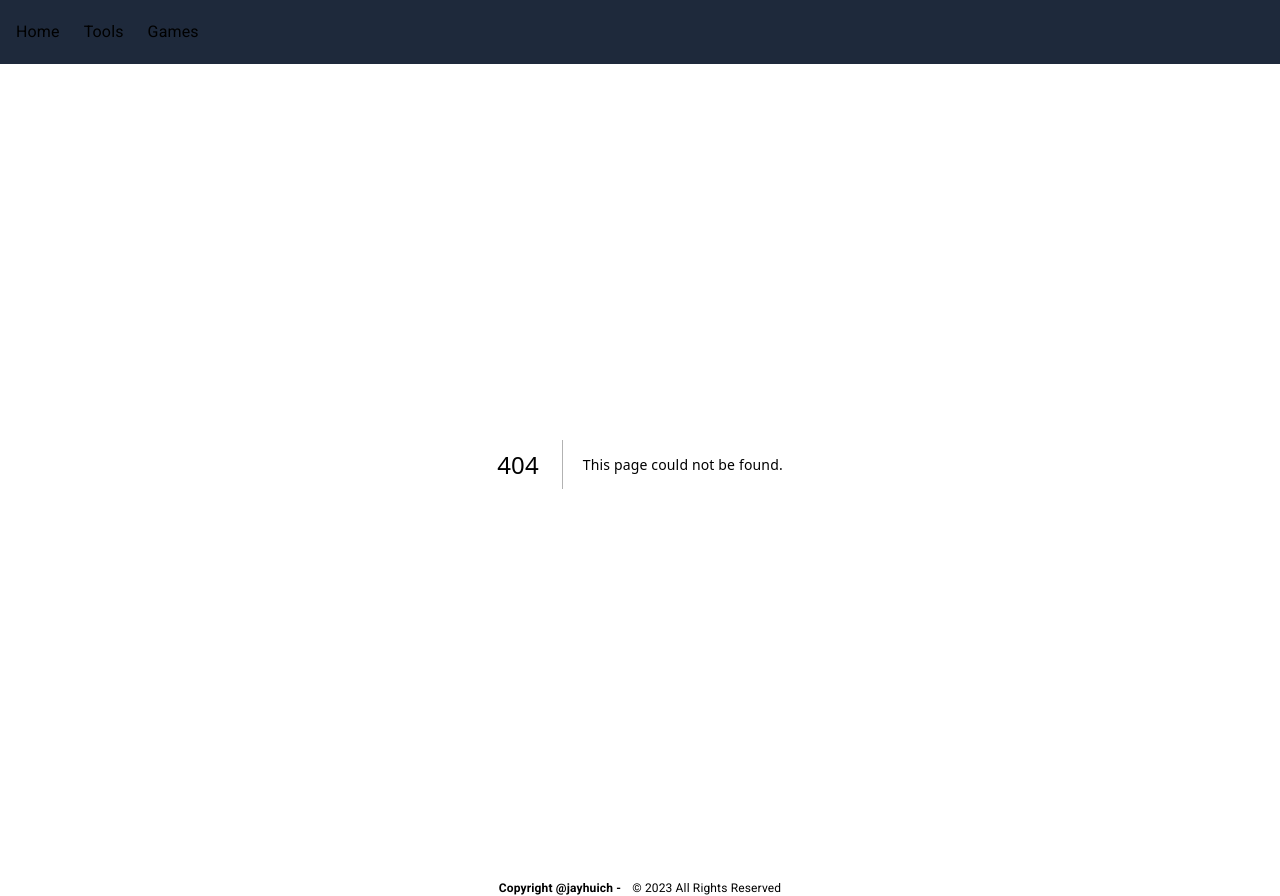
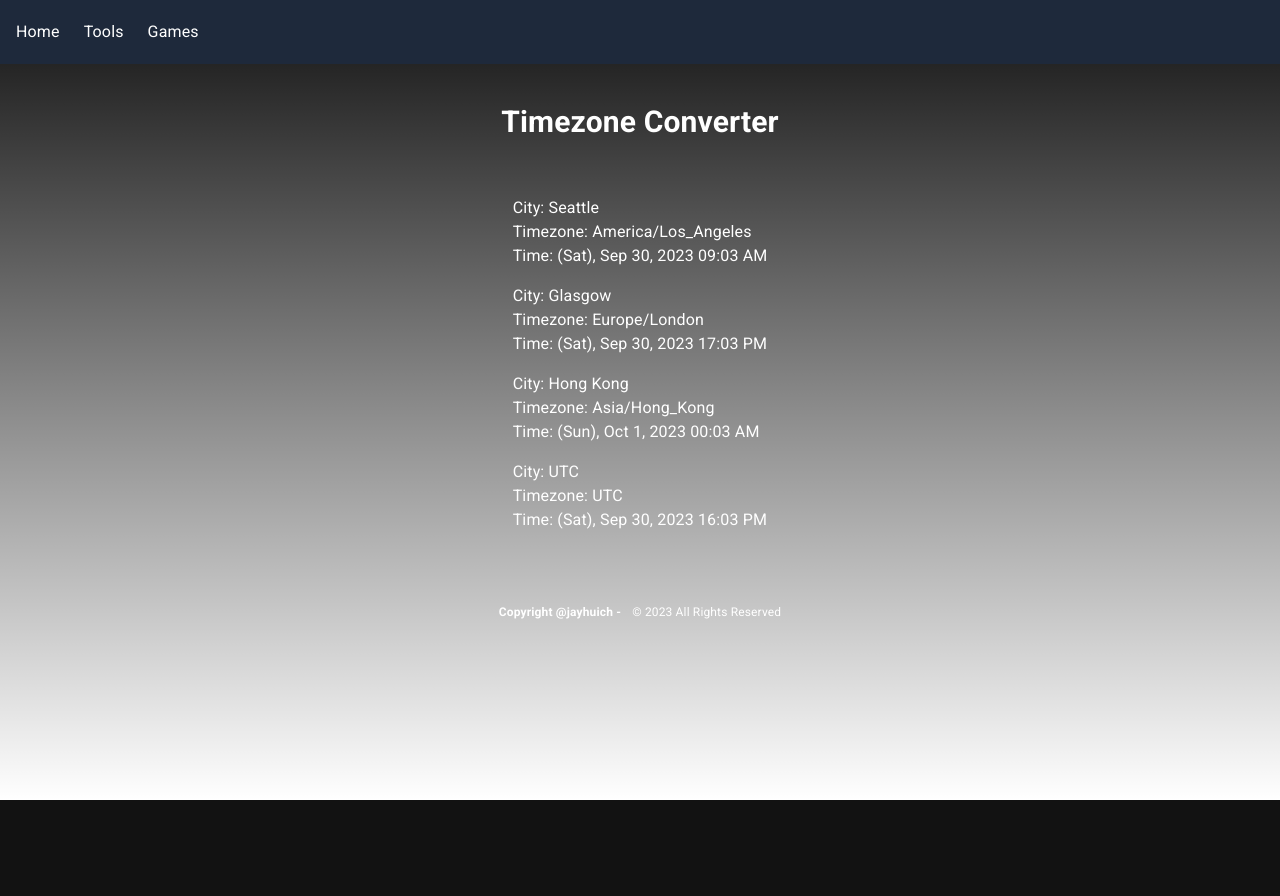
Before and after one commit to jayhuich/portfolio, a Next.js app: page /tools/timezone in a window 1280 px wide. Before the commit this address had no page. After the commit the page ends 800 px from the top, so only its background shows below. Built offline with nearby package versions, Linux system fonts and the light colour scheme.

Commit message:
setup: file structure, dayjs, timezone

```diff
--- a/package.json
+++ b/package.json
@@ -14,6 +14,7 @@
     "@emotion/styled": "^11.11.0",
     "@mui/icons-material": "^5.14.11",
     "@mui/material": "^5.14.11",
+    "dayjs": "^1.11.10",
     "next": "latest",
     "react": "latest",
     "react-dom": "latest"
--- a/src/app/components/footer/index.tsx
+++ b/src/app/components/footer/index.tsx
@@ -3,7 +3,7 @@ import * as React from "react";
 export default function Footer() {
   return (
     <footer>
-      <div className="container mt-4 mx-auto text-center text-xs">
+      <div className="container mt-4 mb-12 mx-auto text-center text-xs">
         <span className="font-bold mr-2">Copyright @jayhuich -</span> &#169;{" "}
         {new Date().getFullYear()} All Rights Reserved
       </div>
--- a/src/app/components/navbar/index.tsx
+++ b/src/app/components/navbar/index.tsx
@@ -14,7 +14,7 @@ import ListItemButton from "@mui/material/ListItemButton";
 import ListItemIcon from "@mui/material/ListItemIcon";
 import ListItemText from "@mui/material/ListItemText";
 
-type Nav = {
+export type Nav = {
   name: string;
   href: string;
   icon: JSX.Element;
--- a/src/app/page.tsx
+++ b/src/app/page.tsx
@@ -1,9 +1,9 @@
 import * as React from "react";
 
-export default function Home() {
+export default function HomePage() {
   return (
     <main className="flex flex-col items-center justify-between p-10 gap-10">
-      <h1 className="text-3xl">hello world!</h1>
+      <h1 className="text-3xl font-bold">hello world!</h1>
       <p>
         Lorem, ipsum dolor sit amet consectetur adipisicing elit. Repellat, quidem perspiciatis
         recusandae error ipsam reiciendis ipsa sapiente neque eius veniam, consequuntur illum
--- /dev/null
+++ b/src/app/tools/page.tsx
@@ -0,0 +1,15 @@
+import Link from "next/link";
+import * as React from "react";
+
+export default function ToolsPage() {
+  return (
+    <main className="flex flex-col items-center justify-between p-10 gap-10">
+      <h1 className="text-3xl font-bold">Tools</h1>
+      <ul>
+        <li>
+          <Link href="/tools/timezone">Timezone Converter</Link>
+        </li>
+      </ul>
+    </main>
+  );
+}
--- /dev/null
+++ b/src/app/tools/timezone/page.tsx
@@ -0,0 +1,39 @@
+import dayjs from "dayjs";
+import timezone from "dayjs/plugin/timezone";
+import utc from "dayjs/plugin/utc";
+import * as React from "react";
+
+type Timezone = {
+  tz: string;
+  city?: string;
+};
+
+export default function TimezonePage() {
+  dayjs.extend(utc);
+  dayjs.extend(timezone);
+
+  // for testing
+  const timezones: Timezone[] = [
+    { tz: "America/Los_Angeles", city: "Seattle" },
+    { tz: "Europe/London", city: "Glasgow" },
+    { tz: "Asia/Hong_Kong" },
+    { tz: dayjs.tz.guess() }
+  ];
+
+  return (
+    <main className="flex flex-col items-center justify-between p-10 gap-10">
+      <h1 className="text-3xl font-bold">Timezone Converter</h1>
+      <div className="description">
+        {timezones.map((e, i) => {
+          return (
+            <div key={i} className="my-4">
+              <p>City: {e.city || e.tz.split("/").pop()?.replaceAll("_", " ")}</p>
+              <p>Timezone: {e.tz}</p>
+              <p>Time: {dayjs().tz(e.tz).format("(ddd), MMM D, YYYY HH:mm A")}</p>
+            </div>
+          );
+        })}
+      </div>
+    </main>
+  );
+}
```
Also changed, not shown: 1 other file (tests, documents, lock files or other folders).
